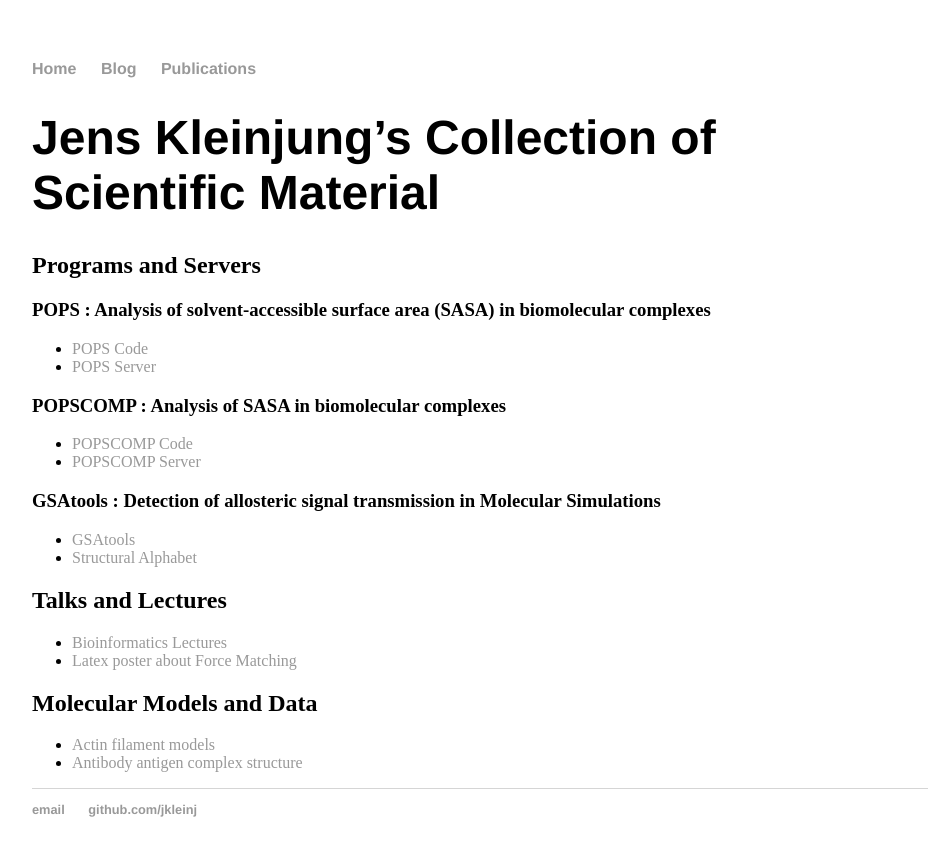
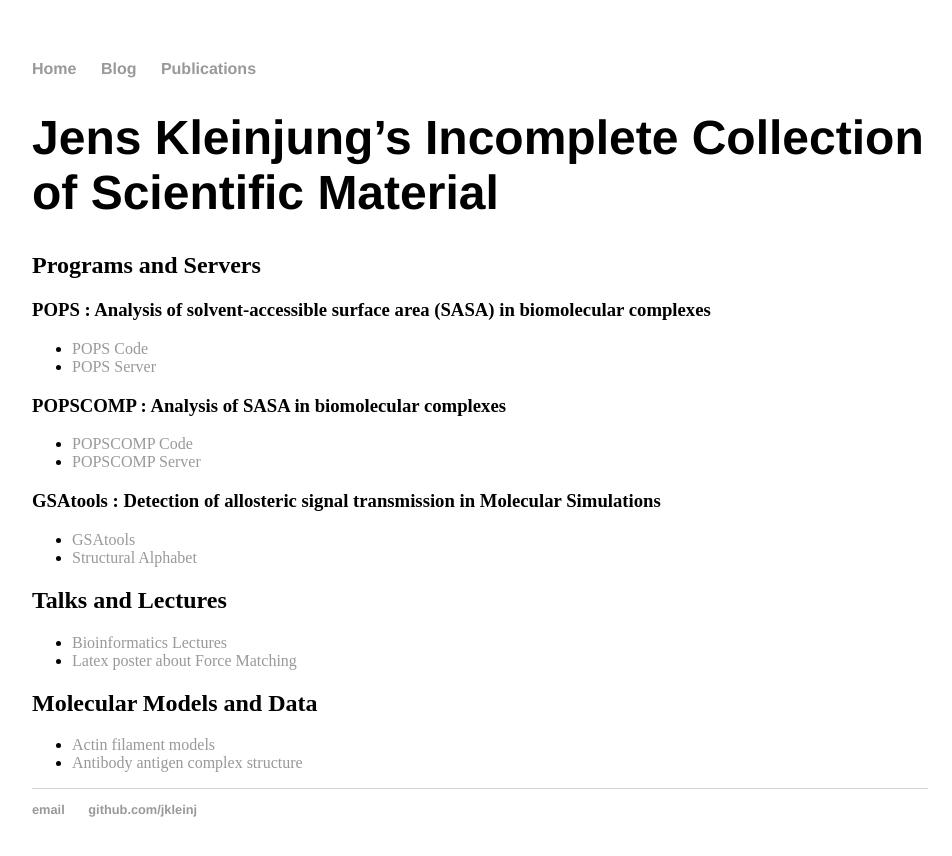
Before and after one commit to jkleinj/jkleinj.github.io, a Jekyll site: the page built from index.md, in a window 1280 px wide. Shown: the top 856 px of the page, without its empty margins (160-1112 px from the left). Built offline with Jekyll 4.4.1, drawn with Linux system fonts in a browser that asks for light colours.

Commit message:
Update index.md

```diff
--- a/index.md
+++ b/index.md
@@ -3,7 +3,7 @@ layout: default
 title: Jens Kleinjung
 ---
 
-# Jens Kleinjung's Collection of Scientific Material
+# Jens Kleinjung's Incomplete Collection of Scientific Material
 
 ## Programs and Servers
 ### POPS : Analysis of solvent-accessible surface area (SASA) in biomolecular complexes
```
